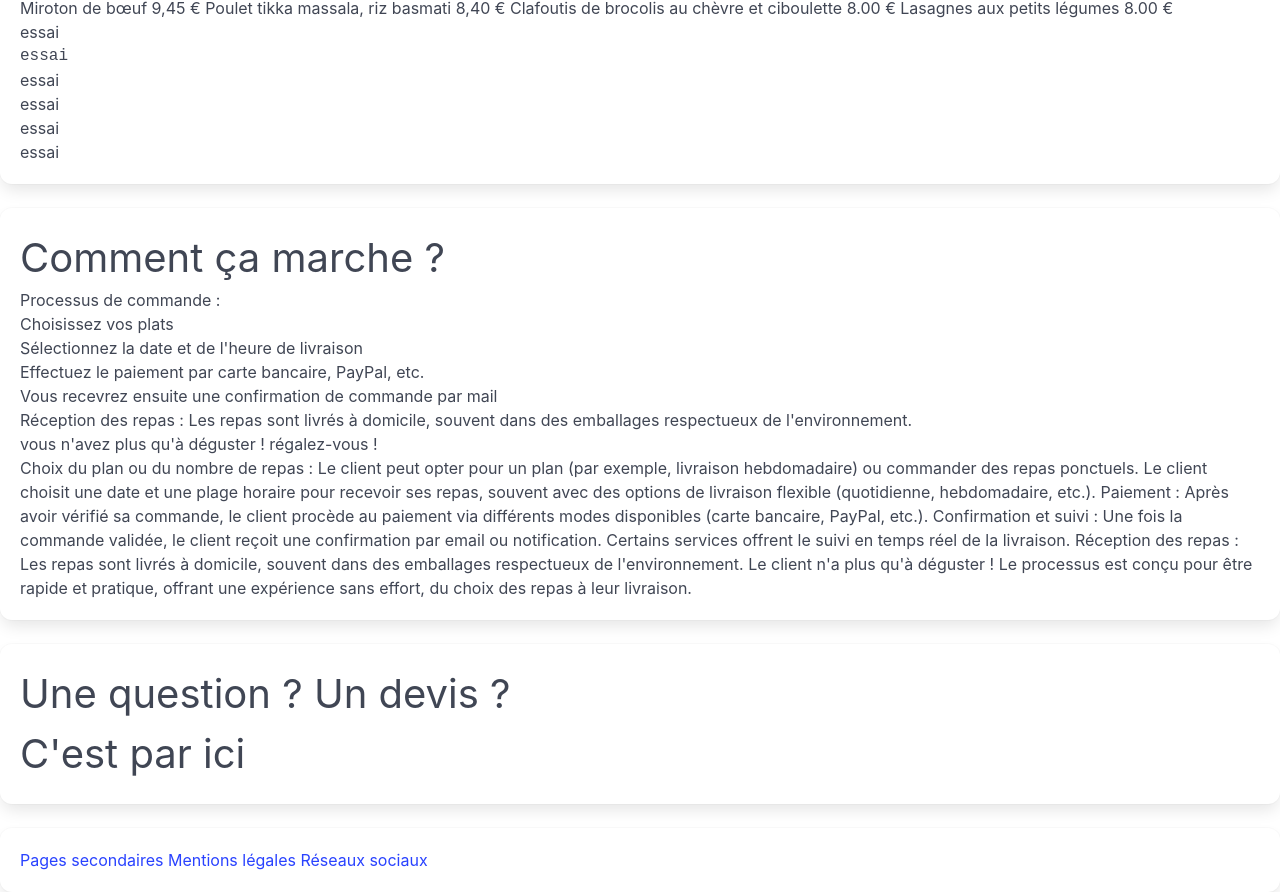
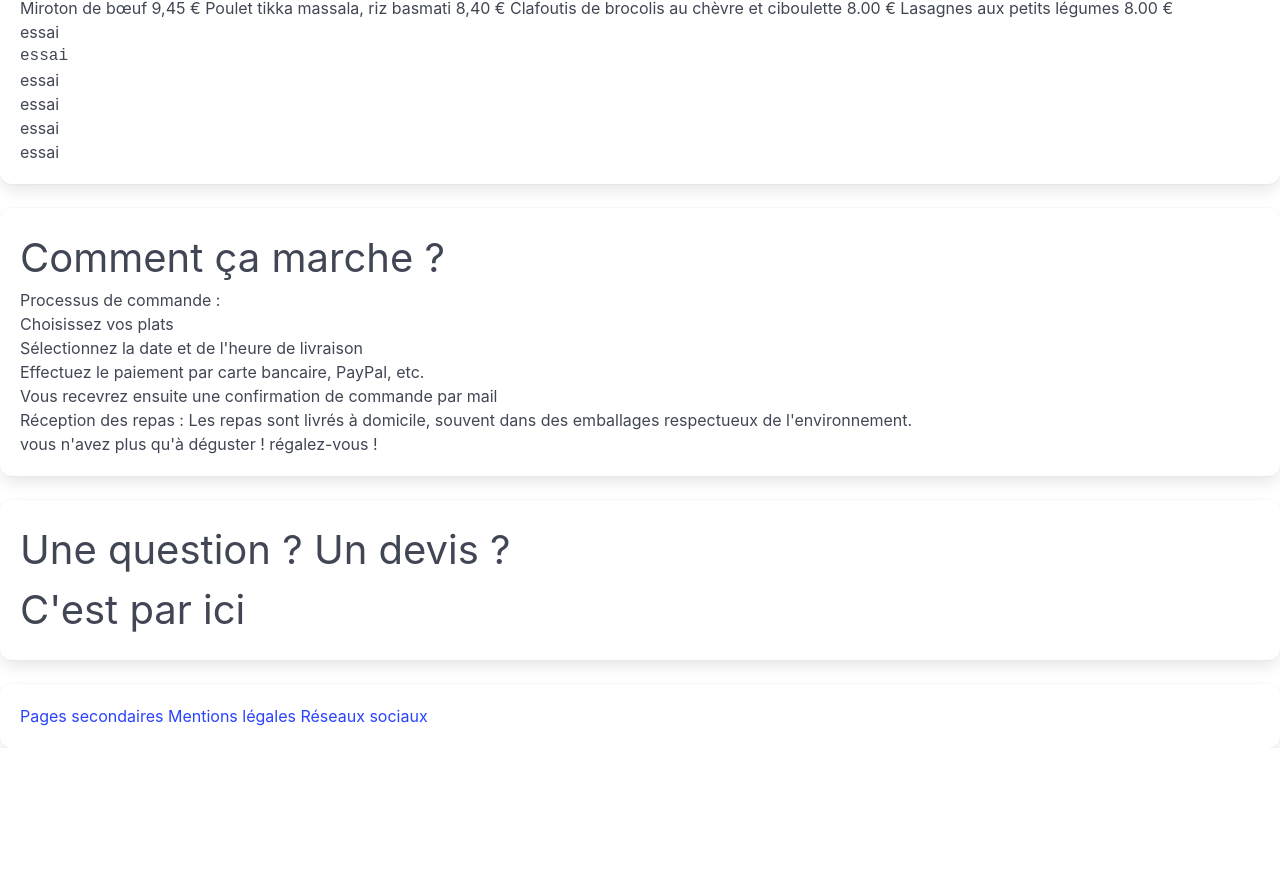
Before and after one commit to Bamtichacar/EVALEcoEats, a plain HTML site: page index.html in a window 1280 px wide. Shown: the part 864-1756 px from the top of the page. After the commit the page ends 1612 px from the top, so only its background shows below. Drawn offline with Linux system fonts and the light colour scheme.

Commit message:
sup com inutiles

```diff
--- a/index.html
+++ b/index.html
@@ -92,7 +92,7 @@
 
 
 
-        Choix du plan ou du nombre de repas :
+<!--         Choix du plan ou du nombre de repas :
 
         Le client peut opter pour un plan (par exemple, livraison hebdomadaire) ou commander des repas ponctuels.
 
@@ -112,7 +112,7 @@
 
 
 
-
+ -->
 
 
 
```
